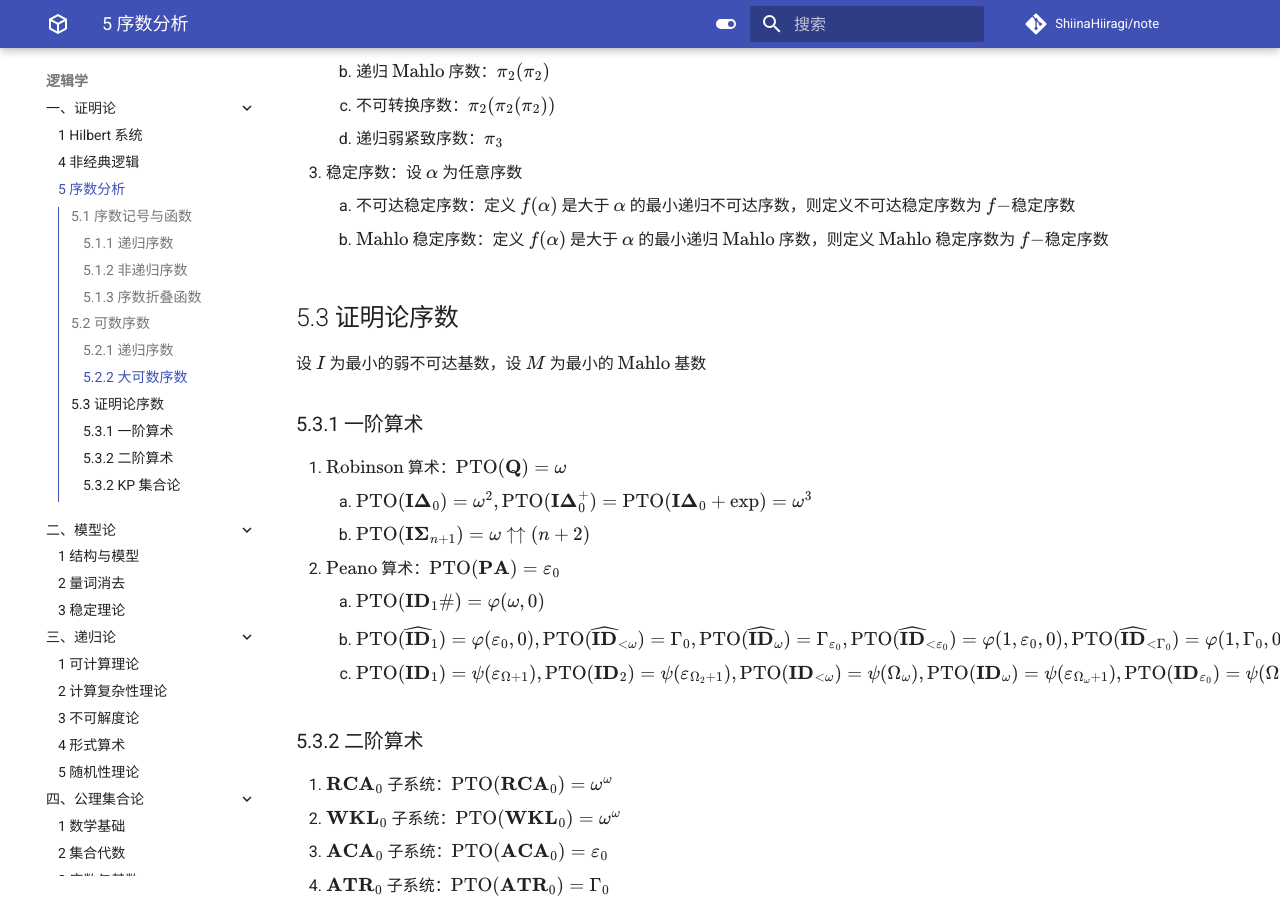
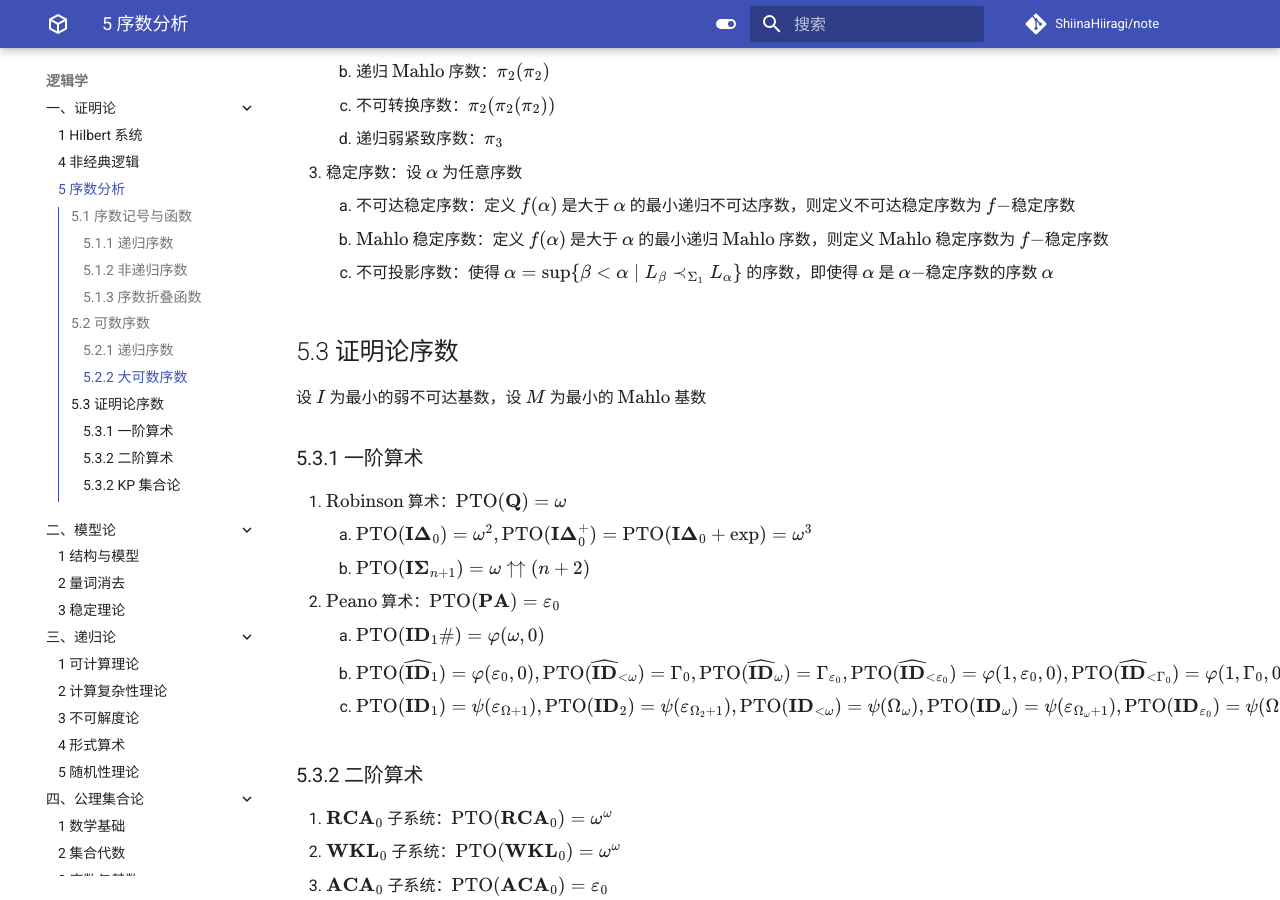
Before and after one commit to ShiinaHiiragi/note, an MkDocs documentation site: the page built from docs/logic/prf/ord.md, in a window 1280 px wide and 900 px high, scrolled down 5617 px. Built offline with MkDocs 1.6.1 and Material for MkDocs 9.7.7, drawn with Linux system fonts in a browser that asks for light colours; comment, search, counter and statistics services are not loaded; some of the changed lines change nothing that is shown; some of the changed text lies outside the part shown.

Commit message:
add non-proj

```diff
--- a/docs/logic/prf/ord.md
+++ b/docs/logic/prf/ord.md
@@ -30,7 +30,7 @@
 
     通常将 $\Omega_1$ 记作 $\Omega$
 
-2. 反射序数：设公式层级 $\Phi \in \{\Pi_1, \Sigma_1\}$
+2. 反射序数：设公式层级 $\Phi \in \{\Pi_n, \Sigma_n\}$
     1. 设 $L_{\alpha} \in \mathbf{L}$，若 $L_{\alpha} \vDash \varphi$ 蕴含 $\beta \in (X \cap \alpha)$ 使得 $L_{\beta} \vDash \varphi$，则称 $L_{\alpha}$ 在 $X$ 上反射了公式 $\varphi$
         1. 若 $L_{\alpha}$ 在 $X$ 上反射了所有的 $\Phi$ 公式，则称 $\alpha$ 是 $X$ 上的 $\Phi$ 反射序数
         2. 若 $L_{\alpha}$ 在全体序数上反射了所有的 $\Phi$ 公式，则称 $\alpha$ 是 $\Phi$ 反射序数
@@ -170,6 +170,7 @@
 3. 稳定序数：设 $\alpha$ 为任意序数
     1. 不可达稳定序数：定义 $f(\alpha)$ 是大于 $\alpha$ 的最小递归不可达序数，则定义不可达稳定序数为 $f-$稳定序数
     2. $\text{Mahlo}$ 稳定序数：定义 $f(\alpha)$ 是大于 $\alpha$ 的最小递归 $\text{Mahlo}$ 序数，则定义 $\text{Mahlo}$ 稳定序数为 $f-$稳定序数
+    3. 不可投影序数：使得 $\alpha = \sup \{\beta < \alpha \mid L_{\beta} \prec_{\Sigma_1} L_{\alpha}\}$ 的序数，即使得 $\alpha$ 是 $\alpha-$稳定序数的序数 $\alpha$
 
 ## 5.3 证明论序数
 设 $I$ 为最小的弱不可达基数，设 $M$ 为最小的 $\text{Mahlo}$ 基数
```
